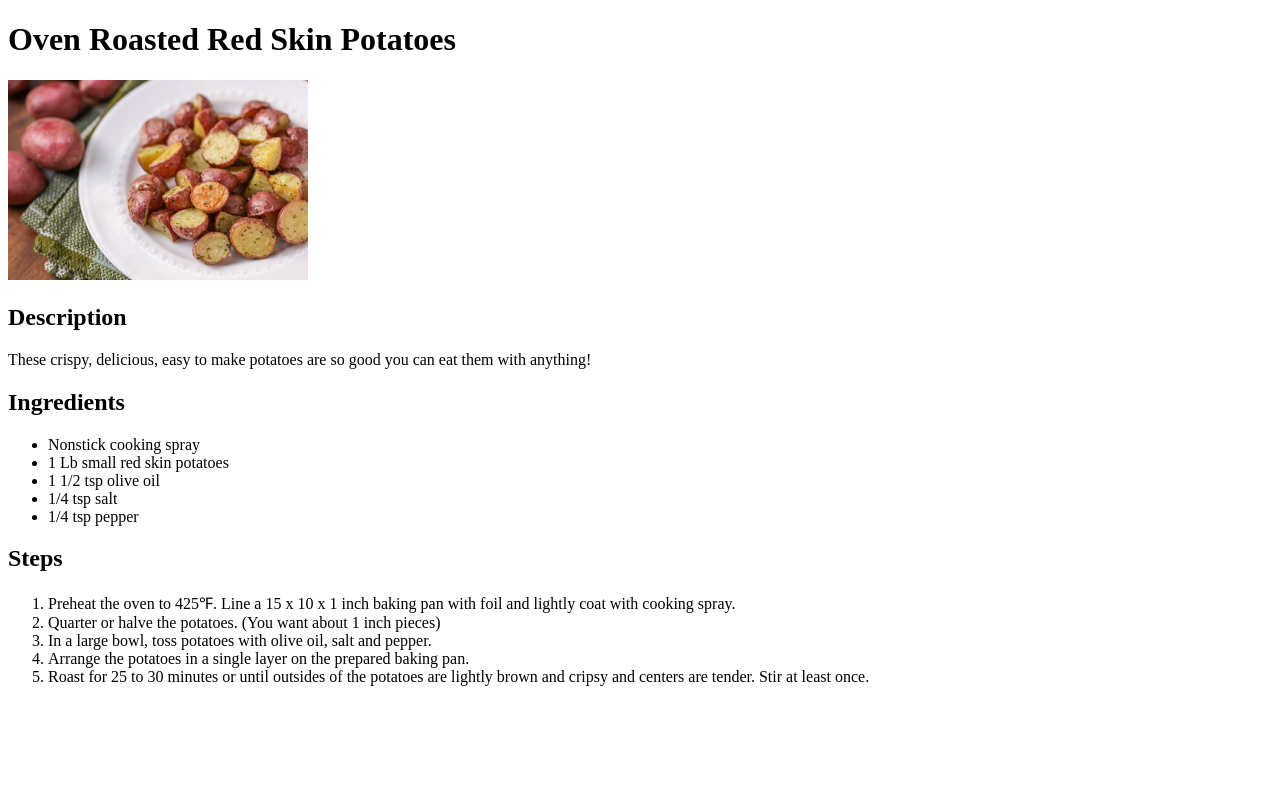
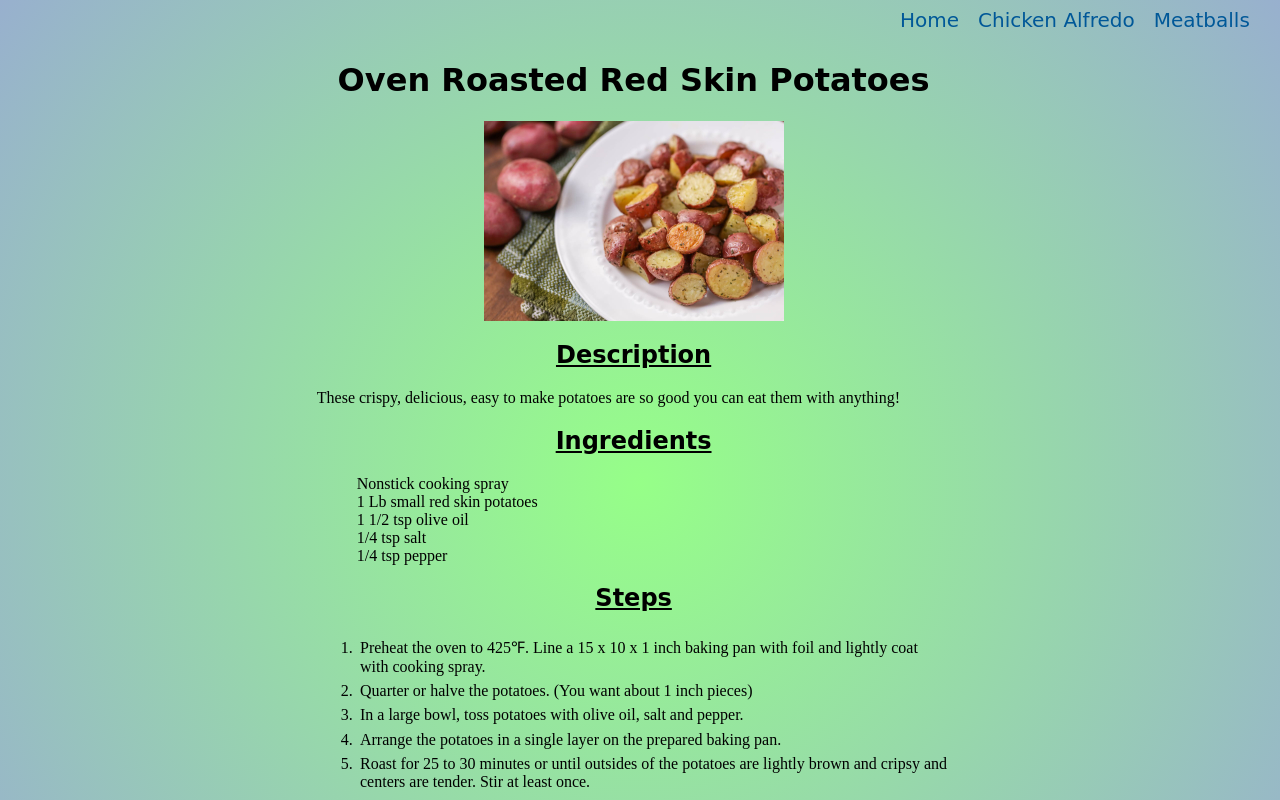
Before and after one commit to joe-crosby/odin-recipes, a plain HTML site: page recipes/oven-roasted-red-potatoes.html in a window 1280 px wide. Shown: the top 800 px of the page. Drawn offline with Linux system fonts and the light colour scheme; a web font is replaced by a local one.

Commit message:
Added css for the recipe pages

```diff
--- a/css/style.css
+++ b/css/style.css
@@ -1,50 +1,92 @@
-html, body, h1 {
+@import url('https://fonts.googleapis.com/css2?family=Grechen+Fuemen&display=swap');
+
+html, body {
   margin: 0;
   padding: 0;
 }
 
-body {
-  height: 100vh;
-  width: 100vw;
-}
-
-.gretchen-fuemen {
+h1, h2, h3, h4, h5, h6 {
   font-family: 'Grechen Fuemen', cursive, sans-serif;
 }
 
-.page-container {
-  display: table;
-  margin: 0 auto;
+h1, h2 {
+  text-align: center;
+}
+
+h2, h3, h4, h5, h6 {
+  text-decoration: underline;
+}
+
+body {
+  height: 100vh;
+  width: 99vw;
+  padding-bottom: 10em;
 }
 
 .main.page-container {
   padding-top: 40vh;
 }
 
-.background {
-  background: radial-gradient(circle, #FF4568, rgb(150, 255, 136));
+.main .header {
+  font-family: 'Grechen Fuemen', cursive, sans-serif;
+  margin: 0;
+  padding: 0;
 }
 
-.recipe-background {
+.background {
   background: radial-gradient(circle, rgb(150, 255, 136), rgb(152, 176, 206));
 }
 
+.page-container {
+  display: table;
+  margin: 0 auto;
+  max-width: 50%;
+}
+
+.page-header {
+  width: 98%;
+  margin: .5em;
+  text-align: right;
+}
+
+a {
+  text-decoration: none;
+  font-family: 'Grechen Fuemen', cursive, sans-serif;
+}
+
+.page-header a{
+  color: #005898;
+  font-size: 20px;
+}
+
+.page-header a:not(:last-child){
+  padding-right: 15px;
+}
+
 #recipe-list {
-  width: 70%;
+  width: 75%;
   margin: 0 auto;
 }
 
-.recipe-list {
+.recipe-list a {
+  font-size: 25px;
+  color: rgb(152, 176, 206);
+}
+
+a:hover {
+  color: #ffff98;
+}
+
+ul {
   list-style: none;
 }
 
-.recipe-list a {
-  text-decoration: none;
-  font-family: 'Grechen Fuemen', cursive, sans-serif;
-  font-size: 20px;
-  color: #15FF58;
+ol li {
+  padding: .2em; /* It is easier to read directions with space.*/
 }
 
-.recipe-list a:hover {
-  color: rgb(152, 176, 206);
+img {
+  max-height: 30em;
+  display: block;
+  margin: 0 auto;
 }
--- a/recipes/oven-roasted-red-potatoes.html
+++ b/recipes/oven-roasted-red-potatoes.html
@@ -2,9 +2,16 @@
 <html lang="en" dir="ltr">
   <head>
     <meta charset="utf-8">
+    <link rel="stylesheet" href="../css/style.css">
     <title>Oven Roasted Red Skin Potatoes</title>
   </head>
-  <body>
+  <body class="background">
+    <div class="page-header">
+      <a href="../index.html">Home</a>
+      <a href="chicken-alfredo.html">Chicken Alfredo</a>
+      <a href="meatballs.html">Meatballs</a>
+    </div>
+    <div class="page-container">
       <h1>Oven Roasted Red Skin Potatoes</h1>
       <img width='300' src="../img/oven-roasted-red-potatoes.jpg" alt="Lightly browned, extremely tasty meatballs">
 
@@ -28,5 +35,6 @@
         <li>Arrange the potatoes in a single layer on the prepared baking pan.</li>
         <li>Roast for 25 to 30 minutes or until outsides of the potatoes are lightly brown and cripsy and centers are tender. Stir at least once.</li>
       </ol>
+    </div>
   </body>
 </html>
```
Also changed, not shown: index.html (+1 -4 lines), recipes/chicken-alfredo.html (+7 -2 lines), recipes/meatballs.html (+9 -1 lines). Lines whose indentation alone changed are shown as unchanged.
